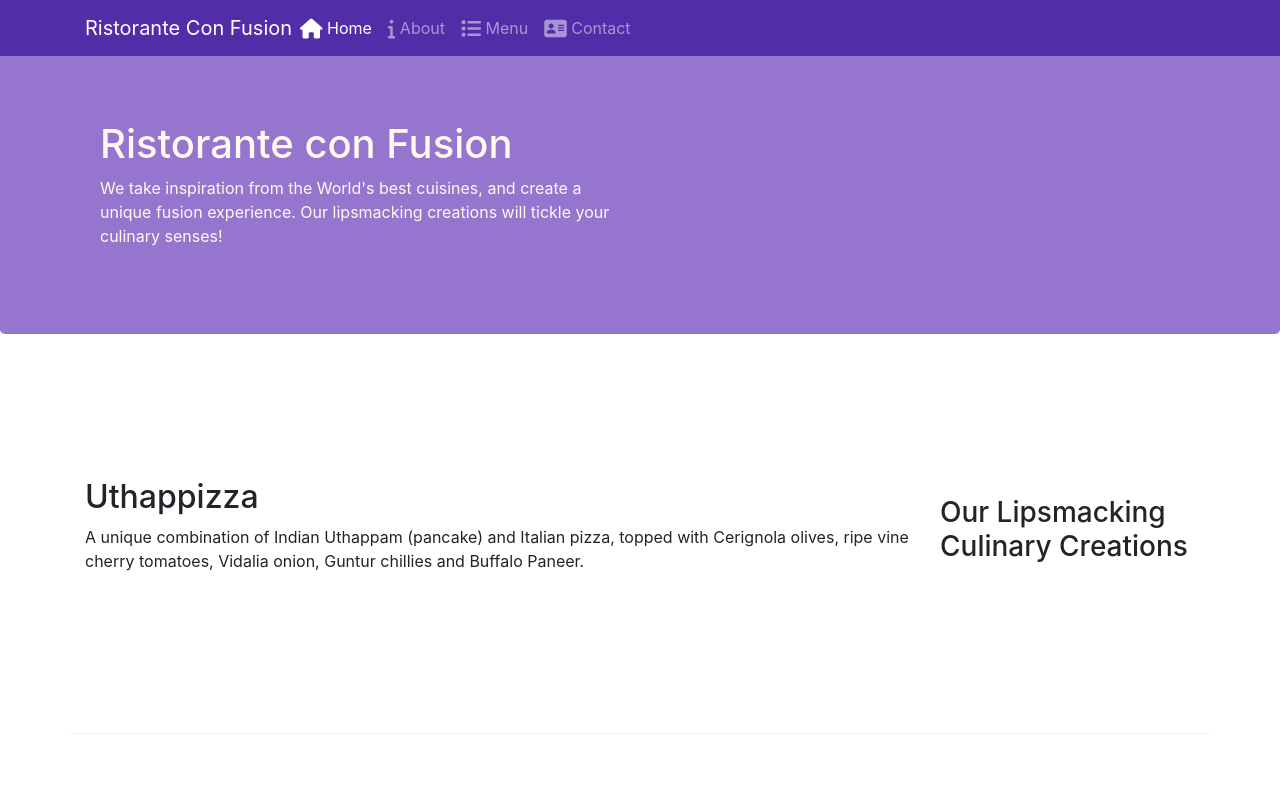
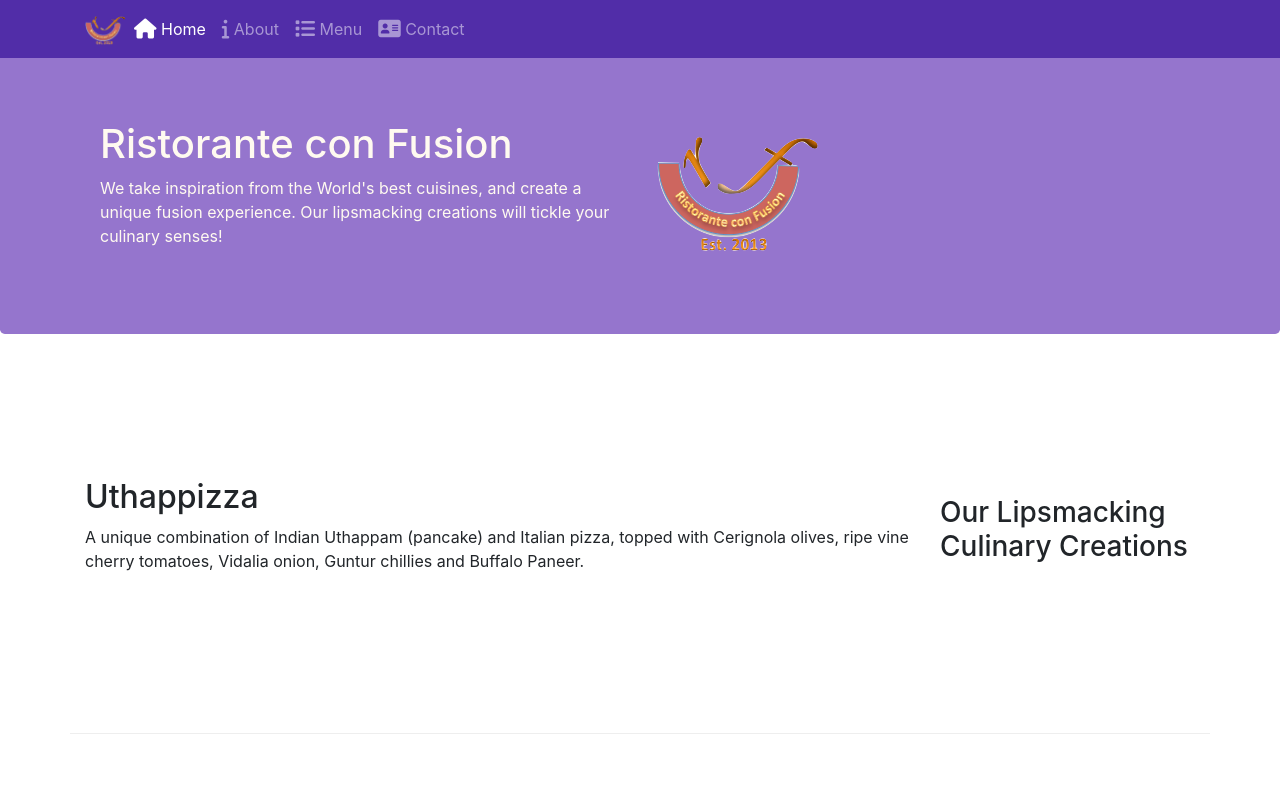
Before and after one commit to Yamidy/conFusion, a plain HTML site: page index.html in a window 1280 px wide. Shown: the top 800 px of the page. Drawn offline with nearby package versions, Linux system fonts and the light colour scheme.

Commit message:
Logo added

```diff
--- a/index.html
+++ b/index.html
@@ -22,7 +22,7 @@
       <button class="navbar-toggler" type="button" data-toggle="collapse" data-target = "#Navbar">
         <span class="navbar-toggler-icon"></span>
       </button>
-      <a class="navbar-brand mr-auto" href="#">Ristorante Con Fusion</a>
+      <a class="navbar-brand mr-auto" href="#"><img src="img/logo.png" height ="30" width="41"></a>
       <div class="collapse navbar-collapse" id="Navbar">
         <ul class="navbar-nav mr-auto">
             <li class="nav-item active"><a class="nav-link" href="#"><span class = "fa fa-home fa-lg"></span> Home</a></li>
@@ -41,7 +41,10 @@
                     <h1>Ristorante con Fusion</h1>
                     <p>We take inspiration from the World's best cuisines, and create a unique fusion experience. Our lipsmacking creations will tickle your culinary senses!</p>
                 </div>
-                <div class="col-12 col-sm">
+
+                <div class="col-12 col-sm align-self-center">
+                      <img src="img/logo.png" class="img-fluid" >
+
                 </div>
             </div>
         </div>
```
Also changed, not shown: aboutus.html (+5 -2 lines), contactus.html (+4 -2 lines), img/alberto.png (added), img/buffet.png (added), img/logo.png (added), img/uthappizza.png (added), 1 other file.
